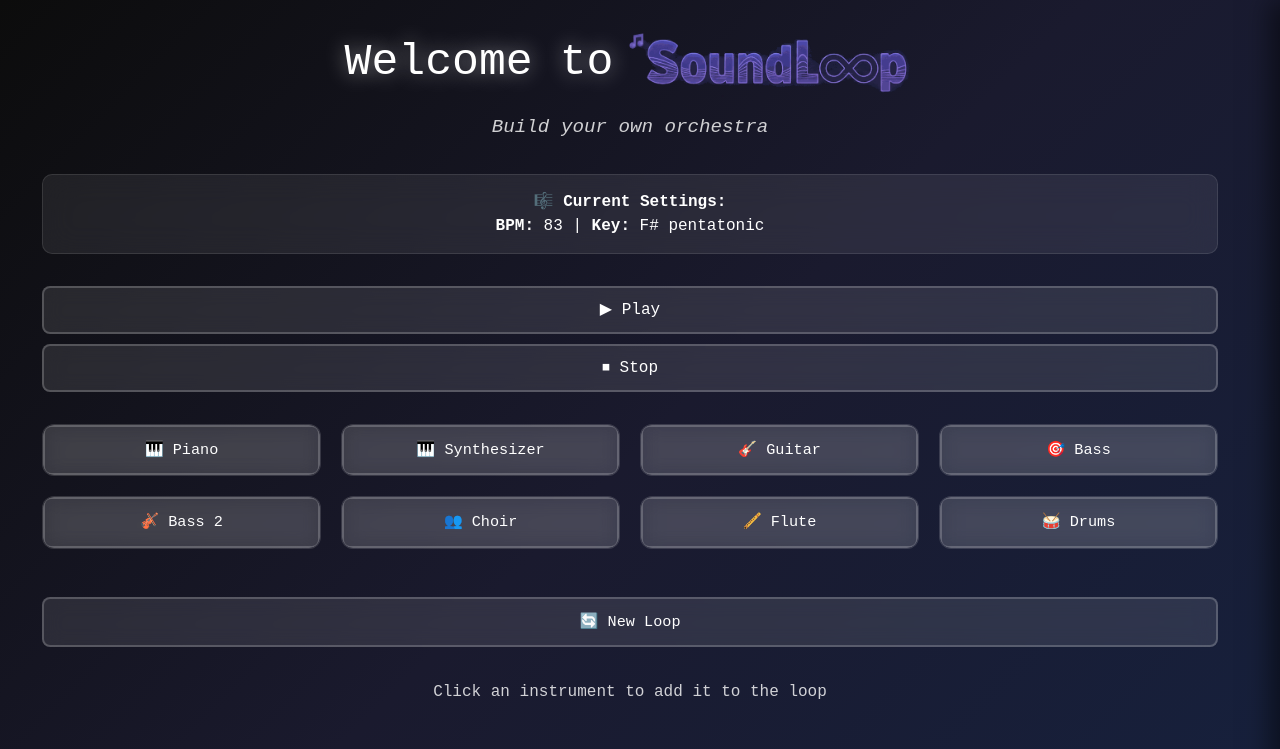
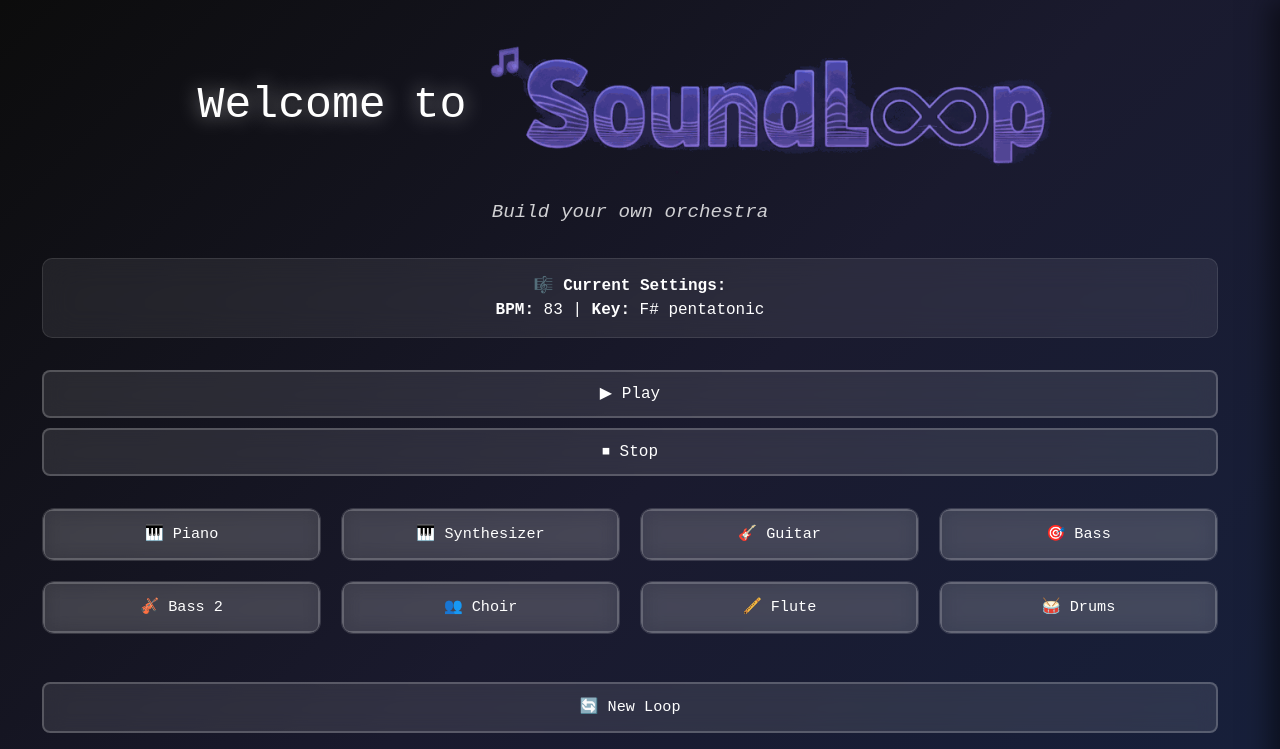
Before and after one commit to morodlucas/sicspace, a plain HTML site: page index.html in a window 1280 px wide. Shown: the top 749 px of the page. Drawn offline with nearby package versions, Linux system fonts and the light colour scheme.

Commit message:
Update index.html

```diff
--- a/index.html
+++ b/index.html
@@ -343,7 +343,7 @@
     <div class="visualizer" id="visualizer"></div>
     <div class="main-content" id="mainContent">
         <div class="container">
-            <h1 class="title-custom">Welcome to<img src="./images/soundloop_logo.gif" alt="logo" class="w-25 ms-2"></h1>
+            <h1 class="title-custom">Welcome to<img src="./images/soundloop_logo.gif" alt="logo" class="w-50 ms-2"></h1>
             <p class="subtitle">Build your own orchestra</p>
             <div class="song-info" id="songInfo">
                 <strong>🎼 Current Settings:</strong><br>
```
